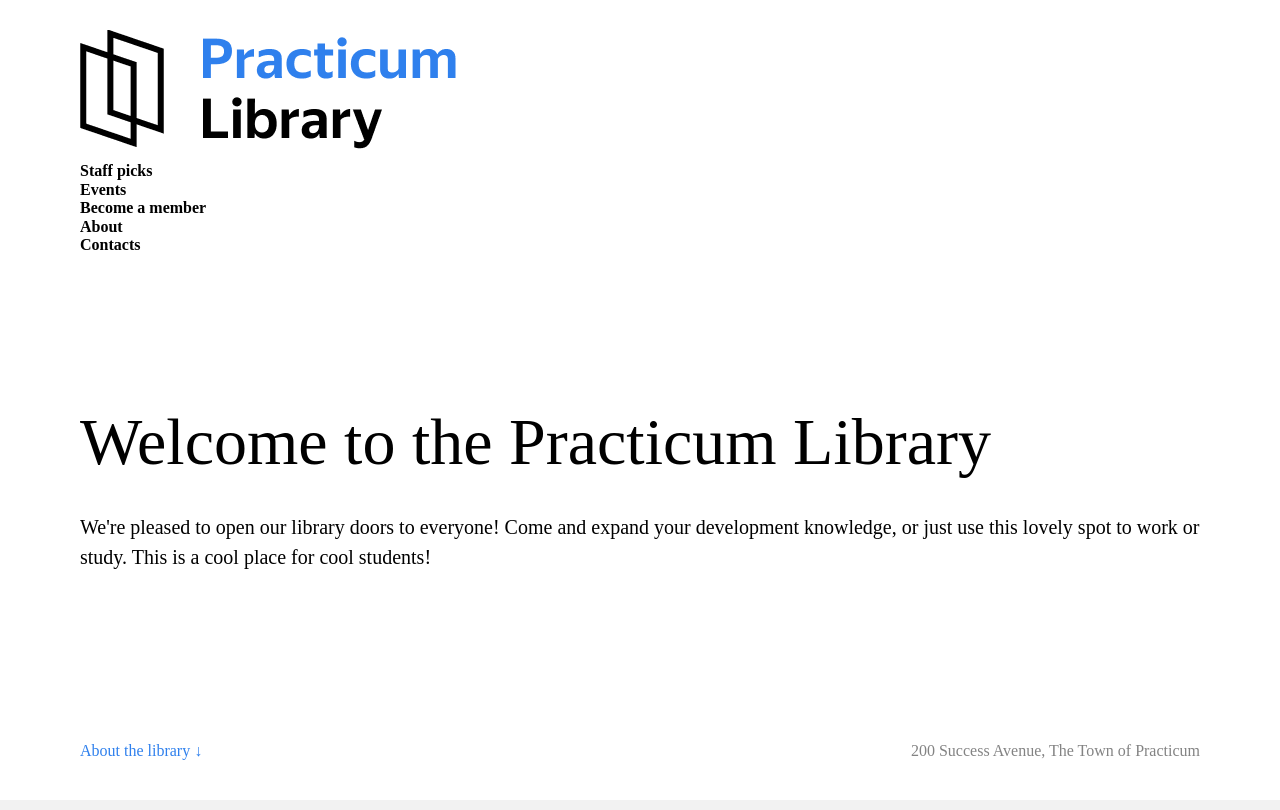
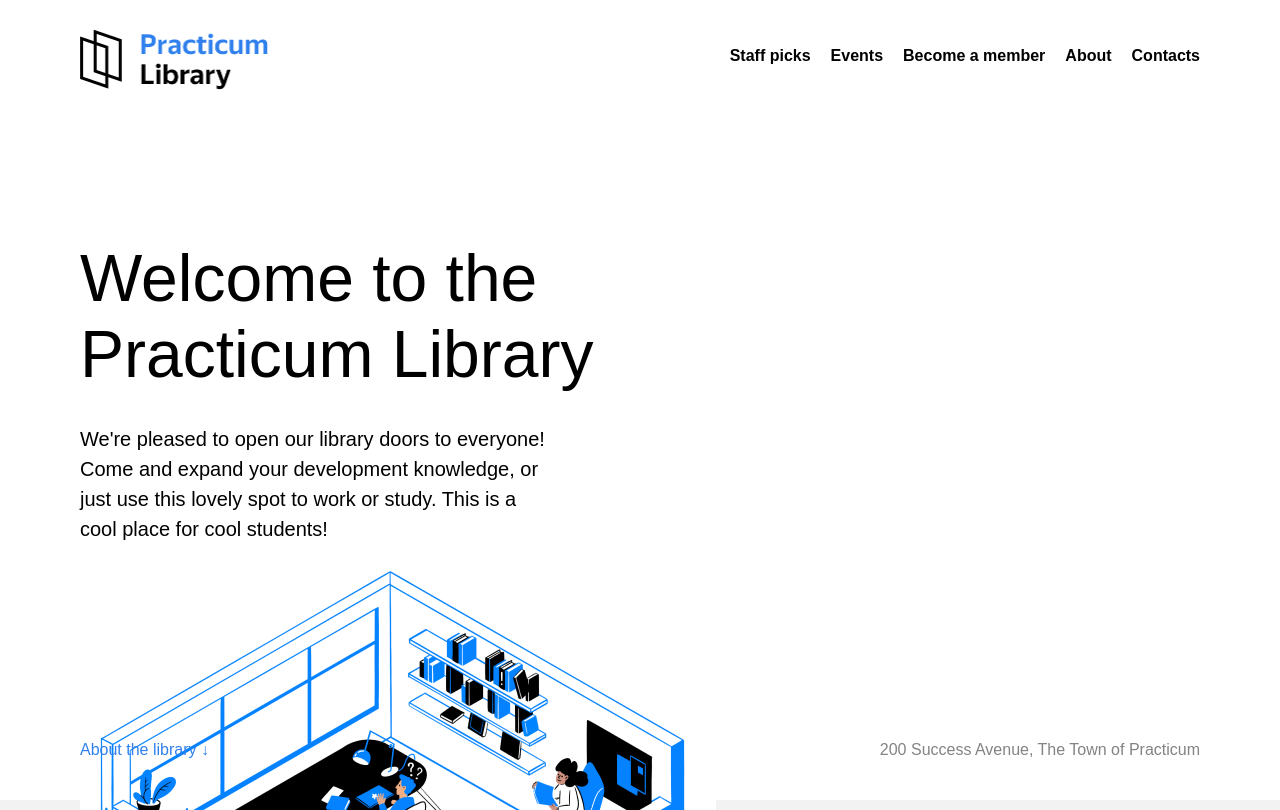
Before and after one commit to martdev1963/se_project_library, a plain HTML site: page index.html in a window 1280 px wide. Shown: the top 810 px of the page. Drawn offline with Linux system fonts and the light colour scheme.

Commit message:
Moved code stage 2 to repo

```diff
--- a/index.html
+++ b/index.html
@@ -10,8 +10,9 @@
 
   <body>
     <!-- Wrap the entire page content in a new div with the page class. Remember to add the closing tag -->
-    <div class="header">
-      <div class="nav">
+    <div class="page">
+      <header class="header">
+        <nav class="nav">
           <img
             src="./images/logo.png"
             alt="Practicum Library Logo"
@@ -20,37 +21,43 @@
           <!-- Putting navigation links in a list is supposed to be the best practice of writing the semantic code since it allows screen readers to pause between each link instead of reading all the links as a sentence. -->
           <ul class="nav__links">
             <li>
-            <a class="nav__link">Staff picks</a>
+              <a class="nav__link" href="#staff">Staff picks</a>
             </li>
             <li>
-            <a class="nav__link">Events</a>
+              <a class="nav__link" href="#events">Events</a>
             </li>
             <li>
-            <a class="nav__link">Become a member</a>
+              <a class="nav__link" href="#membership">Become a member</a>
             </li>
             <li>
-            <a class="nav__link">About</a>
+              <a class="nav__link" href="#about">About</a>
             </li>
             <li>
-            <a class="nav__link">Contacts</a>
+              <a class="nav__link" href="#footer">Contacts</a>
             </li>
           </ul>
-      </div>
+        </nav>
         <h1 class="header__title">Welcome to the Practicum Library</h1>
         <p class="header__description">
           We're pleased to open our library doors to everyone! Come and expand
           your development knowledge, or just use this lovely spot to work or
           study. This is a cool place for cool students!
         </p>
-      <!-- <img src="./images/inside_the_library.png" alt="Illustration 'Inside the library'" class="header__image" > -->
+        <img
+          src="./images/inside_the_library.png"
+          alt="Illustration 'Inside the library'"
+          class="header__image"
+        />
         <div class="header__footer">
-        <a class="header__link">About the library &darr;</a>
-        <p class="header__address">200 Success Avenue, The Town of Practicum</p>
+          <a class="header__link" href="#about">About the library &darr;</a>
+          <p class="header__address">
+            200 Success Avenue, The Town of Practicum
+          </p>
         </div>
-    </div>
+      </header>
 
-    <div class="content">
-      <div class="staff">
+      <main class="content">
+        <section class="staff" id="staff">
           <h2 class="staff__title">Staff picks</h2>
           <p class="staff__subtitle">That our readers love</p>
           <!-- The ul tag (unordered list) is used here as it is a collection of cards for which the order doesn't really matter. -->
@@ -60,9 +67,9 @@
                 <h3 class="card__title">Introduction to Algorithms</h3>
                 <p class="card__text">
                   The name of this book is self-explanatory; it's a proper
-                introduction to algorithms! Introduction to Algorithms, or CLRS,
-                in reference to the authors' last names, goes in-depth and
-                covers a range of algorithms across several self-contained
+                  introduction to algorithms! Introduction to Algorithms, or
+                  CLRS, in reference to the authors' last names, goes in-depth
+                  and covers a range of algorithms across several self-contained
                   chapters.
                 </p>
                 <p class="card__footer">
@@ -80,8 +87,9 @@
                 <p class="card__text">
                   This is one of the best books for learning the fundamentals of
                   programming. Featured by MIT in one of their foundational
-                programming courses, SICP is a general-purpose programming book
-                that uses Scheme to illustrate various programming concepts.
+                  programming courses, SICP is a general-purpose programming
+                  book that uses Scheme to illustrate various programming
+                  concepts.
                 </p>
                 <p class="card__footer">
                   Harold Abelson, Gerald Jay Sussman, Julie Sussman
@@ -92,14 +100,15 @@
             <li class="card">
               <div class="card__content">
                 <h3 class="card__title">
-                The Clean Coder: A Code of Conduct for Professional Programmers
+                  The Clean Coder: A Code of Conduct for Professional
+                  Programmers
                 </h3>
                 <p class="card__text">
                   Compiled by seasoned software engineer and author Robert C.
                   Martin (also known as Uncle Bob), this book covers the
-                techniques and tools of true software craftsmanship. It explains
-                how to write clean code and demonstrates how to cultivate the
-                attitude of a skilled, professional programmer.
+                  techniques and tools of true software craftsmanship. It
+                  explains how to write clean code and demonstrates how to
+                  cultivate the attitude of a skilled, professional programmer.
                 </p>
                 <p class="card__footer">Steve McConnell</p>
               </div>
@@ -113,17 +122,17 @@
                 <p class="card__text">
                   Want to know how to write robust code irrespective of the
                   architecture behind your chosen programming language? Then
-                consider reading Code Complete: A Practical Handbook of Software
-                Construction. It comprehensively covers everything related to
-                good code structure.
+                  consider reading Code Complete: A Practical Handbook of
+                  Software Construction. It comprehensively covers everything
+                  related to good code structure.
                 </p>
                 <p class="card__footer">Steve McConnell</p>
               </div>
             </li>
           </ul>
-      </div>
+        </section>
 
-      <div class="events">
+        <section class="events" id="events">
           <div class="events__content">
             <h2 class="events__heading">Upcoming events:</h2>
             <h3 class="events__title">
@@ -155,9 +164,9 @@
             <a href="#" class="events__more">More events &rarr;</a>
           </div>
           <!-- Start creating the composition here -->
-      </div>
+        </section>
 
-      <div class="membership">
+        <section class="membership" id="membership">
           <h2 class="membership__title">Becoming a library member is easy!</h2>
           <ul class="membership__steps">
             <li class="step">
@@ -211,21 +220,21 @@
               </p>
             </li>
           </ul>
-      </div>
-      <div class="about">
+        </section>
+        <section class="about" id="about">
           <h2 class="about__title">About the library</h2>
           <div class="about__content">
             <p class="about__paragraph">
               Libraries are essential establishments in practically every city,
               and Practicum's library is no exception. It first opened its doors
-            way back in 2018, right as our humble town began bidding welcome to
-            its very first citizens!
+              way back in 2018, right as our humble town began bidding welcome
+              to its very first citizens!
             </p>
             <p class="about__paragraph">
-            Since its initial opening, the library has seen nearly 342 visitors
-            each month. That's almost 50% of our population! So far, most
-            citizens have enjoyed reading books and making use of our ample
-            online resources.
+              Since its initial opening, the library has seen nearly 342
+              visitors each month. That's almost 50% of our population! So far,
+              most citizens have enjoyed reading books and making use of our
+              ample online resources.
             </p>
             <p class="about__paragraph">
               The library gets its name from Joan Feynman, an American
@@ -234,10 +243,11 @@
             </p>
           </div>
           <!-- <div class="about__circle"></div> -->
-      </div>
-    </div>
-    <div class="footer">
+        </section>
+      </main>
+      <footer class="footer" id="footer">
         <!-- The time to mark up the footer has come, you can do it 💪 -->
+      </footer>
     </div>
   </body>
 </html>
--- a/styles/style.css
+++ b/styles/style.css
@@ -1,4 +1,12 @@
 /* Add your class here */
+.page {
+  min-width: 1100px;
+  max-width: 1600px;
+  margin: 0 auto;
+  font-family: "Helvetica Neue, Arial", sans-serif;
+  font-size: 16px;
+  line-height: 20px;
+}
 
 .header {
   height: 100vh;
@@ -13,15 +21,23 @@
 
 .nav {
   /* Add flex properties here */
+  display: flex;
+  justify-content: space-between;
+  align-items: center;
 }
 
 .logo {
+  width: 196px;
+  height: 60px;
 }
 
 .nav__links {
   list-style: none;
   padding-left: 0;
   margin-top: 8px;
+  display: flex;
+  align-items: center;
+  column-gap: 20px;
 }
 
 .nav__link {
@@ -37,16 +53,19 @@
   line-height: 76px;
   font-weight: 500;
   margin: 150px 0 0;
+  max-width: 544px;
 }
 
 .header__description {
   font-size: 20px;
   line-height: 30px;
   margin: 32px 0 0;
+  max-width: 465px;
 }
 
 .header__image {
   /* Write styles here */
+  max-width: 636px;
   z-index: 1;
 }
 
@@ -190,6 +209,8 @@
   font-weight: 500;
   line-height: 30px;
   margin: 0;
+  width: 24px;
+  height: 24px;
 }
 
 .events__description {
@@ -324,6 +345,7 @@
   line-height: 30px;
   font-weight: 500;
   z-index: 1;
+  max-width: 154px;
 }
 
 .about__content {
```
Lines whose indentation alone changed are shown as unchanged.
